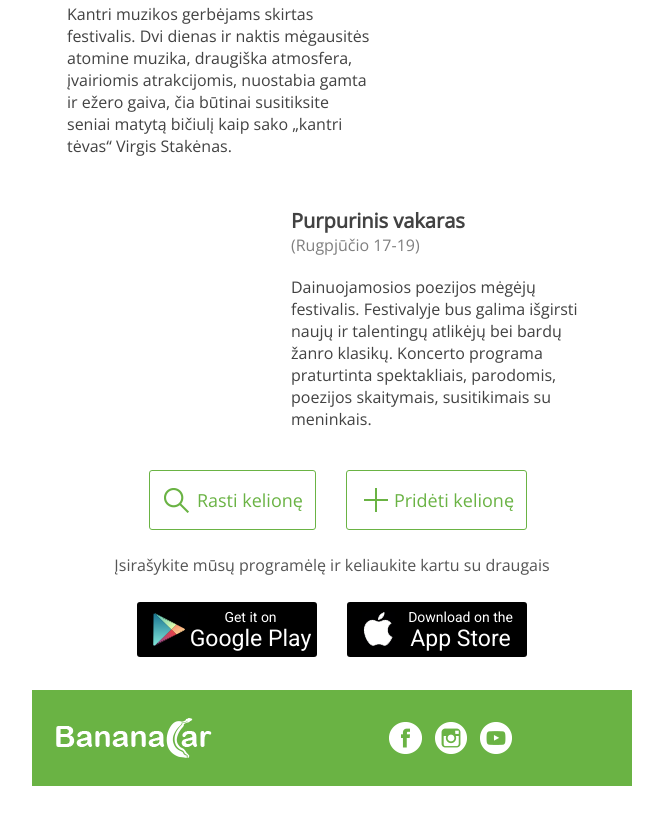
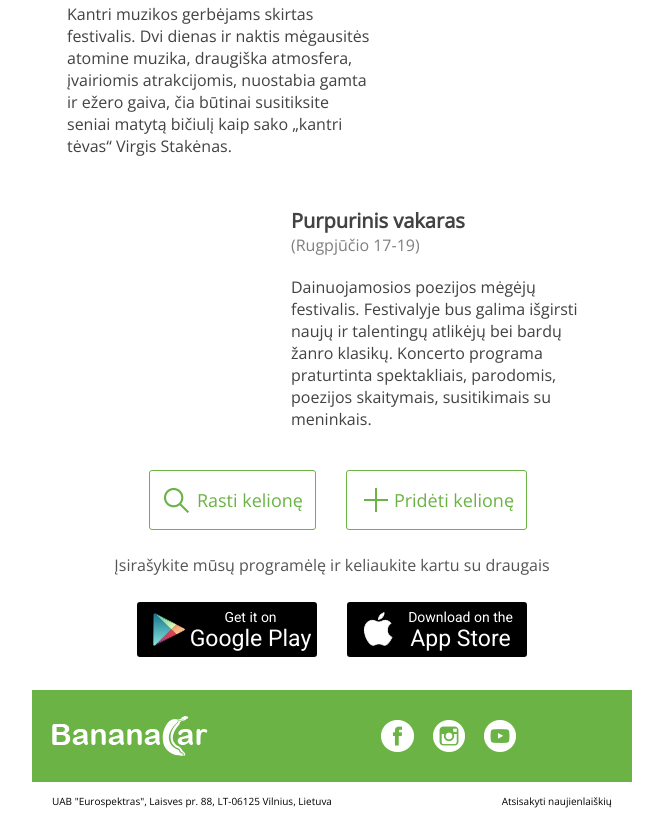
Before and after one commit to rkfr/bananacar-email.gthub.io, a plain HTML site: page index.html in a window 1280 px wide. Shown: the part 797-1614 px from the top of the page, without its empty margins (308-971 px from the left). Before the commit the page ends 1583 px from the top, so only its background shows below. Drawn offline with nearby package versions, Linux system fonts and the light colour scheme.

Commit message:
added subfooter

```diff
--- a/index.html
+++ b/index.html
@@ -193,6 +193,22 @@
 
 		.footer__icon-youtube {
 			background: url(img/footer/yotube-icon.png) center center no-repeat;
+		}
+
+		.subfooter__text-left,
+		.subfooter__text-right {
+			font-family: 'Open Sans', sans-serif;
+			color: #010101;
+			font-size: 10px;
+		}
+		.subfooter__text-left {
+			text-align: left;
+			padding-left: 20px;
+		}
+
+		.subfooter__text-right {
+			text-align: right;
+			padding-right: 20px;
 		}
 
 		@media only screen and (max-width: 600px) {
@@ -491,7 +507,7 @@
 											</tr>
 											<tr>
 												<td>
-													<table>
+													<table border="0" cellpadding="0" cellspacing="0" style="width: 100%">
 														<tbody>
 															<tr>
 																<td style="width: 20px"></td>
@@ -529,6 +545,23 @@
 									</table>
 								</td>
 							</tr>
+							<!-- start subfooter -->
+							<tr>
+								<td>
+									<table border="0" cellpadding="0" cellspacing="0" style="width: 100%">
+										<tr>
+											<td style="height: 12px"></td>
+										</tr>
+										<tr>
+											<td class="subfooter__text-left">UAB "Eurospektras", Laisves pr. 88, LT-06125 Vilnius, Lietuva</td>
+											<td class="subfooter__text-right">Atsisakyti naujienlaiškių</td>
+										</tr>
+										<tr>
+											<td style="height: 9px"></td>
+										</tr>
+									</table>
+								</td>
+							</tr>
 						</tbody>
 					</table>
 				</td>
```
